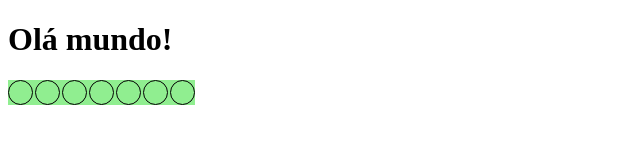
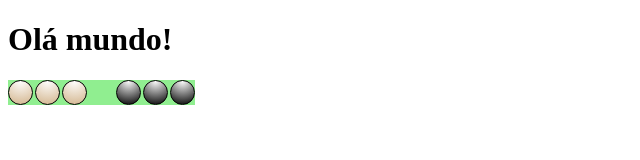
Before and after one commit to ufjf-dcc202/ufjf-dcc202-2025-1-b-atv05-Rafaelrr5, a plain HTML site: page index.html in a window 1280 px wide. Shown: the whole page, without its empty margins (0-640 px from the left). Drawn offline with Linux system fonts and the light colour scheme.

Commit message:
classes dos discos

```diff
--- a/index.html
+++ b/index.html
@@ -23,6 +23,20 @@
             border: 1px solid black;
             border-radius: 50%;
         }
+
+        .disco[data-cor="preto"] {
+            background: radial-gradient(circle at top, white, black);
+        }
+
+        .disco[data-cor="branco"] {
+            background: radial-gradient(circle at top, white, tan);
+        }
+
+        .disco[data-cor="transparente"] {
+            border-color: transparent;
+        }
+
+
     </style>
 </head>
 <body>
--- a/main.js
+++ b/main.js
@@ -7,6 +7,10 @@ document.body.append(eTabuleiro);
 for(let i = 0; i<7; i++){
     const eDisco = criaDisco();
     eTabuleiro.append(eDisco);
+
+    if(i<3) eDisco.dataset.cor = "branco";
+    else if(i>3) eDisco.dataset.cor = "preto";
+    else eDisco.dataset.cor = "transparente"
 }
 
 function criaTabuleiro(){
```
